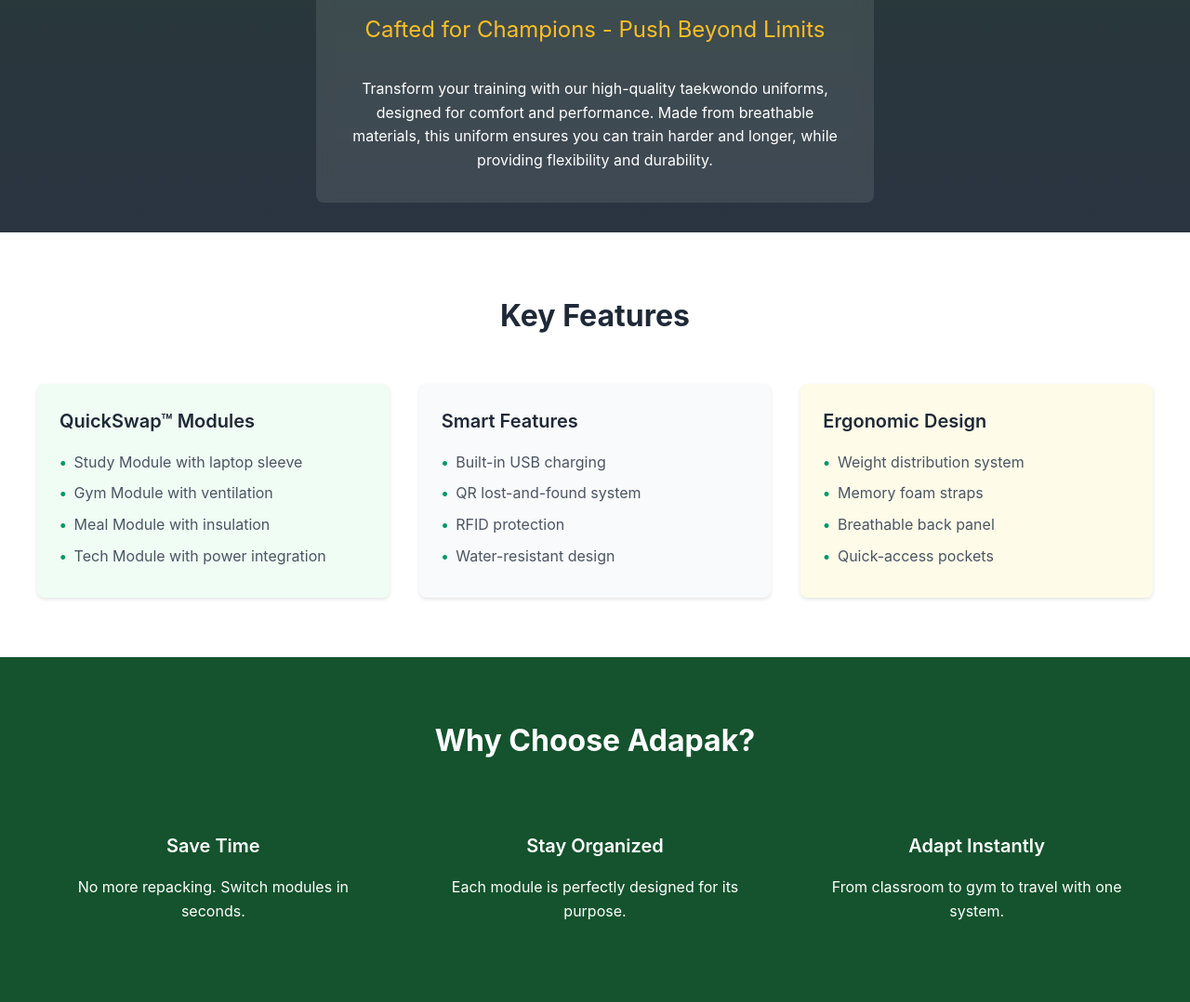
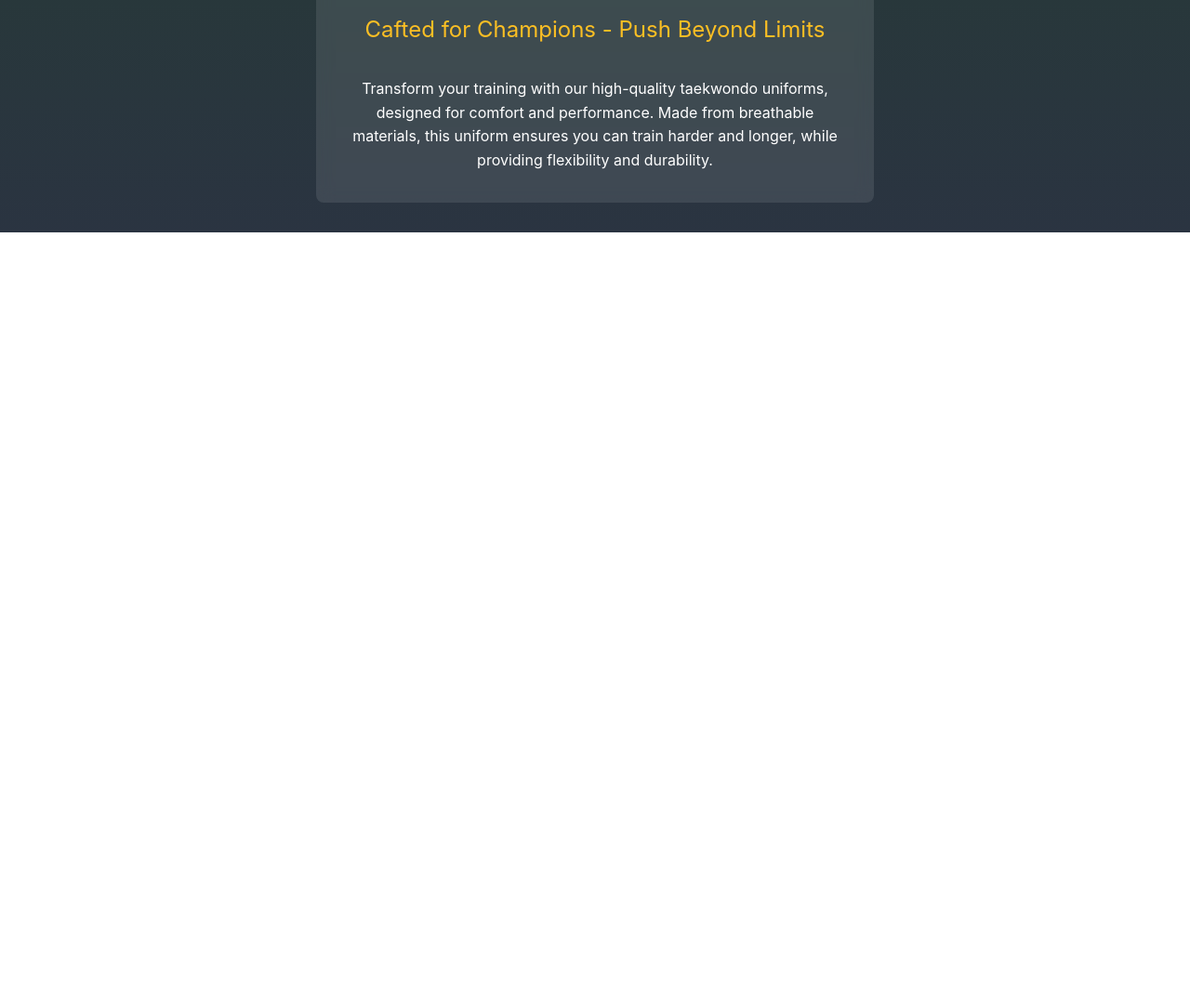
Before and after one commit to Uzbshadow/Jahon, a plain HTML site: page Jahon.html in a window 1280 px wide. Shown: the part 622-1700 px from the top of the page at 93% size. After the commit the page ends 872 px from the top, so only its background shows below. Drawn offline with Linux system fonts and the light colour scheme; files whose address does not match are found by name.

Commit message:
Update Jahon.html

```diff
--- a/Jahon.html
+++ b/Jahon.html
@@ -196,71 +196,8 @@
         </div>
     </section>
 
-    <!-- Features Section -->
-    <section class="features">
-        <h2 class="section-title">Key Features</h2>
-        <div class="features-grid">
-            <!-- QuickSwap Modules -->
-            <div class="feature-card green">
-                <h3 class="feature-title">QuickSwap™ Modules</h3>
-                <ul class="feature-list">
-                    <li>Study Module with laptop sleeve</li>
-                    <li>Gym Module with ventilation</li>
-                    <li>Meal Module with insulation</li>
-                    <li>Tech Module with power integration</li>
-                </ul>
-            </div>
 
-            <!-- Smart Features -->
-            <div class="feature-card gray">
-                <h3 class="feature-title">Smart Features</h3>
-                <ul class="feature-list">
-                    <li>Built-in USB charging</li>
-                    <li>QR lost-and-found system</li>
-                    <li>RFID protection</li>
-                    <li>Water-resistant design</li>
-                </ul>
-            </div>
 
-            <!-- Ergonomic Design -->
-            <div class="feature-card yellow">
-                <h3 class="feature-title">Ergonomic Design</h3>
-                <ul class="feature-list">
-                    <li>Weight distribution system</li>
-                    <li>Memory foam straps</li>
-                    <li>Breathable back panel</li>
-                    <li>Quick-access pockets</li>
-                </ul>
-            </div>
-        </div>
-    </section>
 
-    <!-- Benefits Section -->
-    <section class="benefits">
-        <h2 class="section-title" style="color: white;">Why Choose Adapak?</h2>
-        <div class="benefits-grid">
-            <div class="benefit-card">
-                <h3 class="benefit-title">Save Time</h3>
-                <p>No more repacking. Switch modules in seconds.</p>
-            </div>
-            <div class="benefit-card">
-                <h3 class="benefit-title">Stay Organized</h3>
-                <p>Each module is perfectly designed for its purpose.</p>
-            </div>
-            <div class="benefit-card">
-                <h3 class="benefit-title">Adapt Instantly</h3>
-                <p>From classroom to gym to travel with one system.</p>
-            </div>
-        </div>
-    </section>
-
-    <!-- Call to Action -->
-    <section class="cta">
-        <div class="cta-content">
-            <h2 class="section-title">Ready to Transform Your Day?</h2>
-            <p>Join the revolution in modular backpack technology.</p>
-            <a href="#" class="button">Learn More</a>
-        </div>
-    </section>
 </body>
 </html>
```
